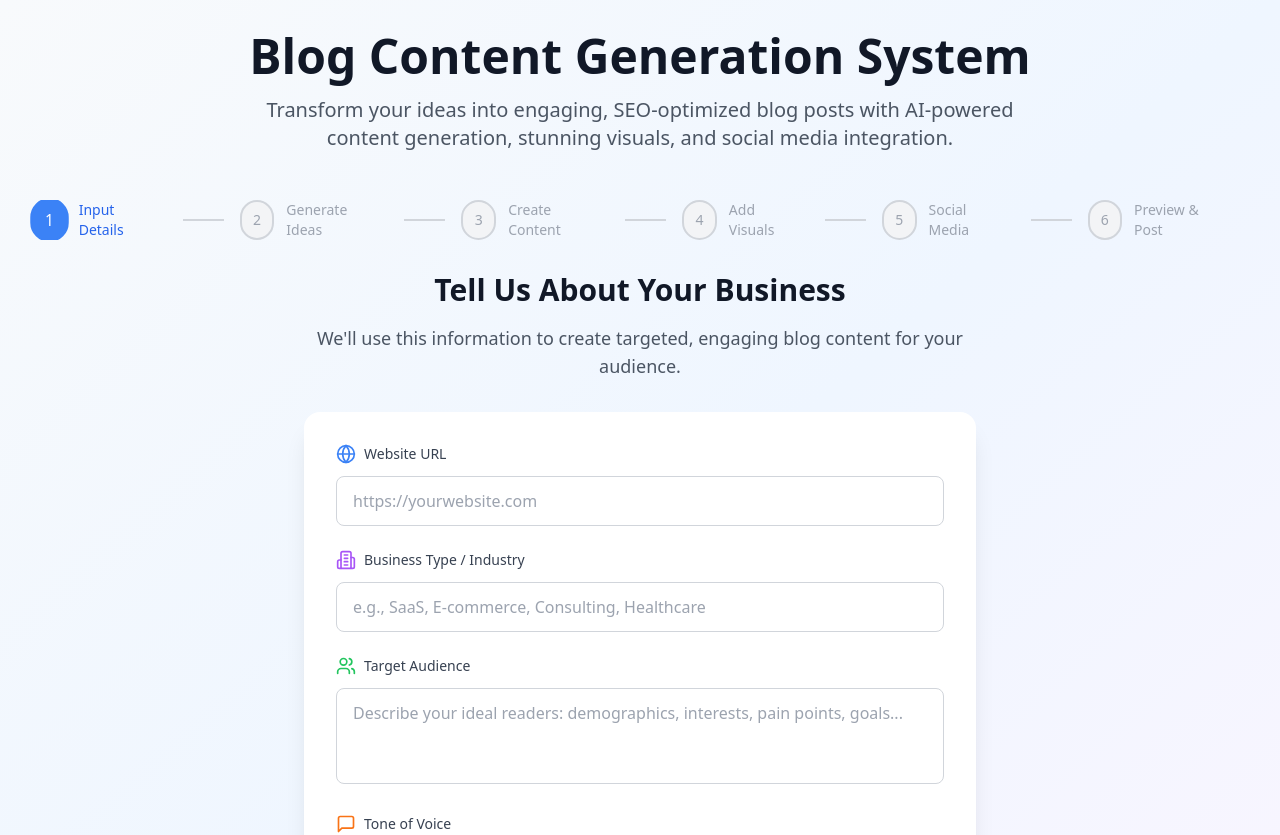
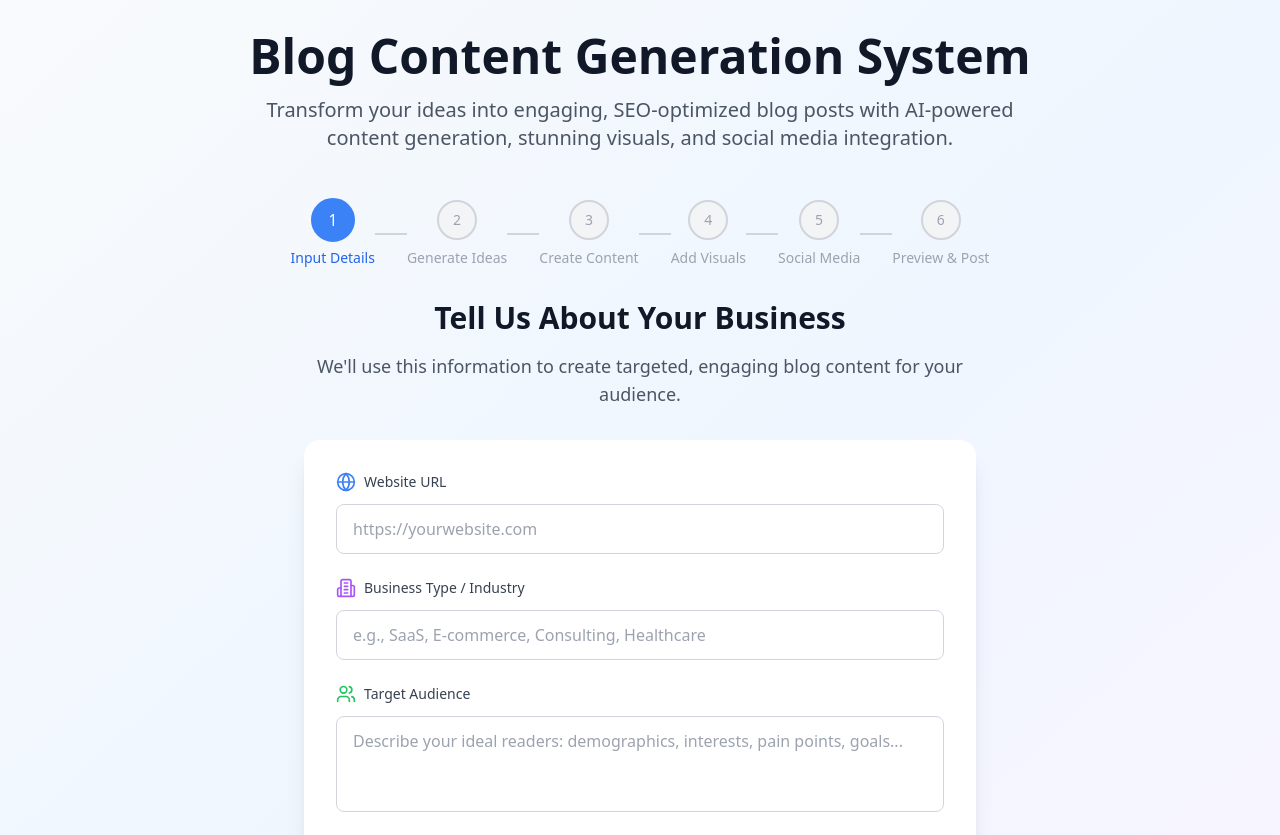
Before and after one commit to Alnabeel-acsgithub/Blog_creation, a React (Vite) app: page / in a window 1280 px wide. Shown: the top 835 px of the page. Built offline with nearby package versions, Linux system fonts and the light colour scheme.

Commit message:
ProgressIndicator

```diff
--- a/src/components/ProgressIndicator.tsx
+++ b/src/components/ProgressIndicator.tsx
@@ -20,15 +20,17 @@ export const ProgressIndicator: React.FC<ProgressIndicatorProps> = ({ currentSte
   const currentIndex = getCurrentStepIndex();
 
   return (
-    <div className="flex items-center justify-center mb-8 overflow-x-auto">
-      <div className="flex items-center space-x-2 md:space-x-4 px-4">
+    <div className="w-full mb-8">
+      <div className="flex items-center justify-center">
+        <div className="flex items-center px-4 max-w-full">
           {steps.map((step, index) => {
             const isCompleted = index < currentIndex;
             const isCurrent = index === currentIndex;
             const isUpcoming = index > currentIndex;
 
             return (
-            <div key={step.key} className="flex items-center">
+              <React.Fragment key={step.key}>
+                <div className="flex flex-col items-center">
                   <div
                     className={`
                       relative flex items-center justify-center w-8 h-8 md:w-10 md:h-10 rounded-full border-2 font-medium text-xs md:text-sm transition-all duration-300
@@ -43,18 +45,18 @@ export const ProgressIndicator: React.FC<ProgressIndicatorProps> = ({ currentSte
                       <span>{step.number}</span>
                     )}
                   </div>
-              <div className="ml-2 mr-4 md:ml-3 md:mr-8 hidden sm:block">
-                <p className={`text-xs md:text-sm font-medium ${isCurrent ? 'text-blue-600' : isCompleted ? 'text-green-600' : 'text-gray-400'}`}>
+                  <p className={`mt-2 text-xs md:text-sm font-medium text-center ${isCurrent ? 'text-blue-600' : isCompleted ? 'text-green-600' : 'text-gray-400'}`}>
                     {step.label}
                   </p>
                 </div>
                 {index < steps.length - 1 && (
-                <div className={`w-6 md:w-12 h-0.5 transition-colors duration-300 ${isCompleted ? 'bg-green-500' : 'bg-gray-300'}`} />
+                  <div className={`w-4 md:w-8 h-0.5 transition-colors duration-300 ${isCompleted ? 'bg-green-500' : 'bg-gray-300'}`} />
                 )}
-            </div>
+              </React.Fragment>
             );
           })}
         </div>
       </div>
+    </div>
   );
 };
```
Lines whose indentation alone changed are shown as unchanged.
